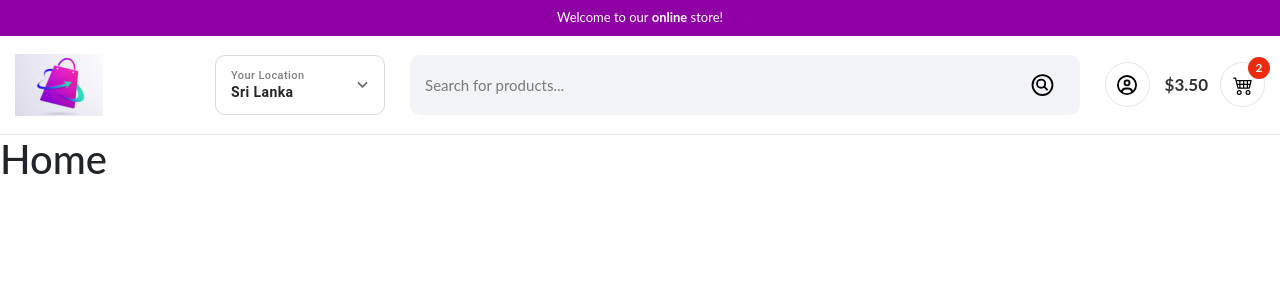
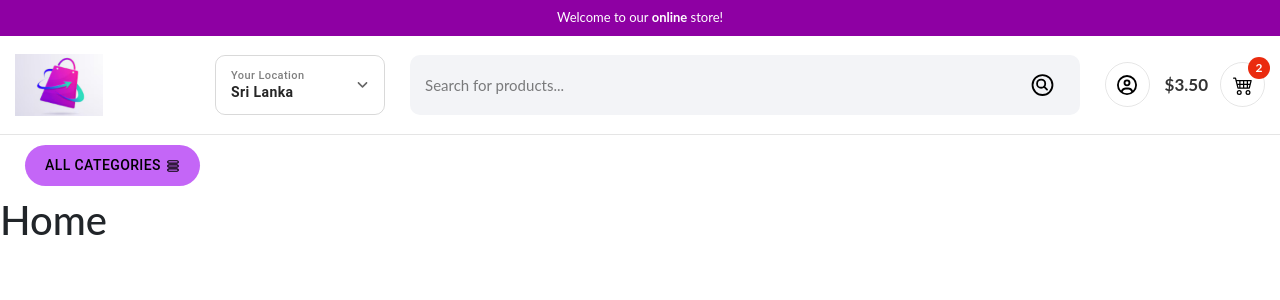
Before and after one commit to sasinduv/e-commers, a React (Create React App) app: page / in a window 1280 px wide. Shown: the top 300 px of the page. Built offline with nearby package versions, Linux system fonts and the light colour scheme.

Commit message:
feat: create All Categories Button

```diff
--- a/src/App.css
+++ b/src/App.css
@@ -308,3 +308,24 @@ body{
         height: 55px;
     }
 }
+
+nav .allCatTab{
+    background: #c466f7; padding: 8px 20px !important;
+    margin: 10px;
+    border-radius: 30px !important;
+}
+
+nav .allCatTab:hover{
+    background: #ee4cc8;
+}
+nav .allCatTab .text{
+    font-weight: 500;
+    color: #000;
+}
+
+nav .allCatTab .icon1 svg{
+    margin-left: 5px;
+    margin-bottom: 2px;
+    font-size: 14px;
+    color: #000;
+}
--- /dev/null
+++ b/src/components/Navigation/index.js
@@ -0,0 +1,28 @@
+import Button from "@mui/material/Button"
+import { TiThMenuOutline } from "react-icons/ti";
+
+
+
+const Navigation = () => {
+    return (
+        <nav>
+            <div className="container">
+                <div className="row">
+                    <div className="col-sm-3 navPart1">
+                        <Button className="allCatTab">
+                            <span class="text">ALL CATEGORIES</span>
+                            <span className="icon1"><TiThMenuOutline /></span>
+                        </Button>
+                    </div>
+
+                    <div className="col-sm-9 navPart2">
+
+                    </div>
+
+                </div>
+            </div>
+        </nav>
+    )
+}
+
+export default Navigation;
--- a/src/components/header/index.js
+++ b/src/components/header/index.js
@@ -1,6 +1,7 @@
 import { Link } from "react-router-dom";
 
 import CountryDropdown from "../CountryDropdown";
+import Navigation from "../Navigation";
 import Button from "@mui/material/Button";
 
 import { IoSearchCircleOutline } from "react-icons/io5";
@@ -75,11 +76,10 @@ const Header = () => {
                                 </div>
 
                             </div>
-
                         </div>
                     </div>
                 </header>
-
+                    <Navigation />
             </div>
         </>
     );
```
